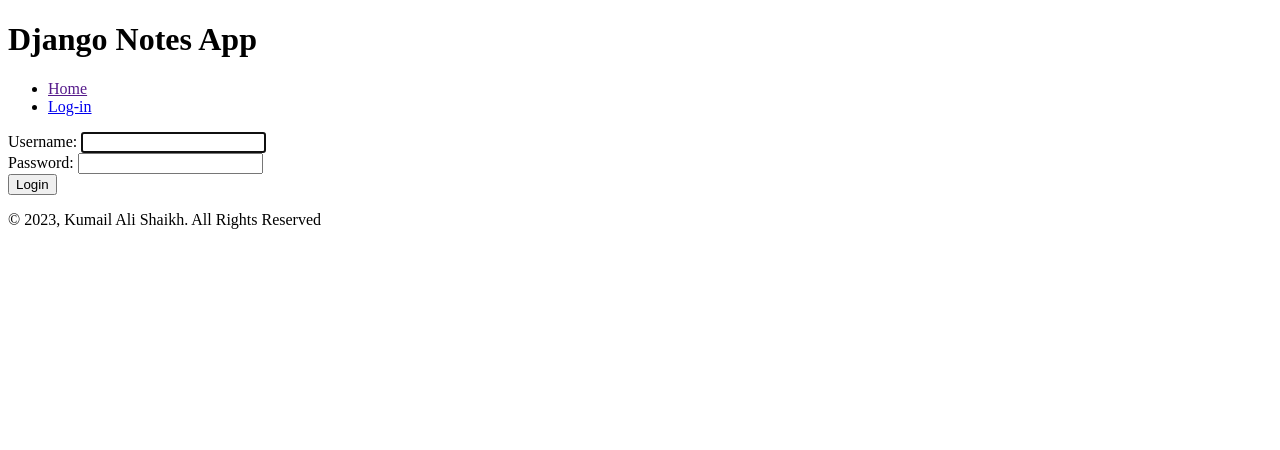
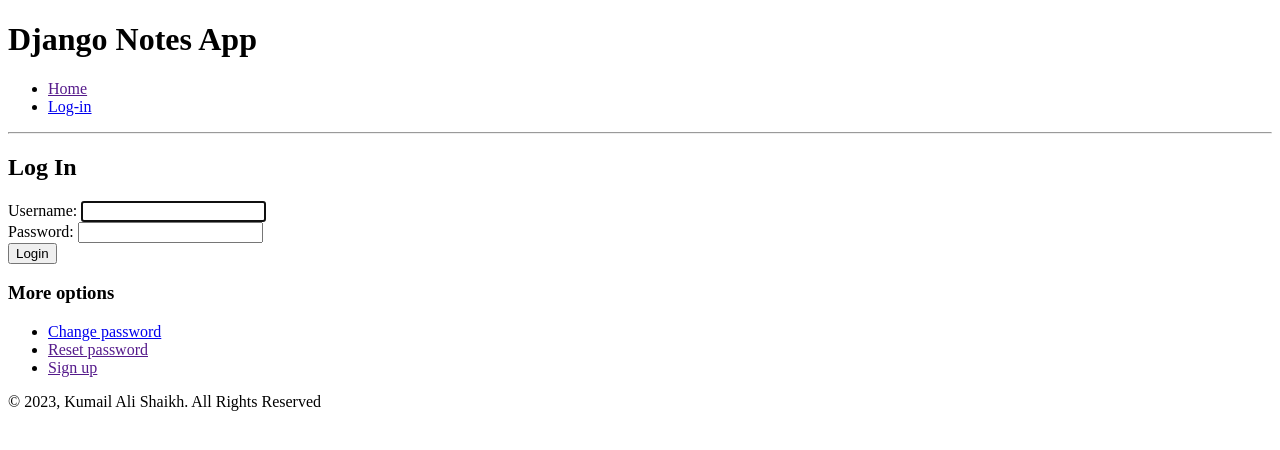
Before and after one commit to kumailalidev/django-projects, a Django app: page /accounts/login/ in a window 1280 px wide. Shown: the top 450 px of the page. Run offline with Django 4.2, Linux system fonts and the light colour scheme.

Commit message:
p04-Updated password change done view and template using Django default authentication and updated login template to add options for changing password

```diff
--- a/04-Notes-App/notes/templates/registration/login.html
+++ b/04-Notes-App/notes/templates/registration/login.html
@@ -3,6 +3,13 @@
 {% block title %}Log in &ndash; Notes App{% endblock title %}
 
 {% block content %}
+    <!-- horizontal line -->
+    <hr>
+
+    <div>
+        <div>
+            <h2>Log In</h2>
+        </div>
         <div>
             {# if form contains any errors, display a message. #}
             {% if form.errors %}
@@ -17,8 +24,10 @@
                     <p>Please login to see this page</p>
                 {% endif %}
             {% endif %}
+        </div>
 
         <!-- Login form -->
+        <div>
             <form method="post" action="{% url 'login' %}">
                 {% csrf_token %}
 
@@ -41,4 +50,15 @@
                 <input type="hidden" name="next" value="{{ next }}">
             </form>
         </div>
+
+        <!-- change password and registration options -->
+        <div>
+            <h3>More options</h3>
+            <ul>
+                <li><a href="{% url 'password_change' %}">Change password</a></li>
+                <li><a href="">Reset password</a></li>
+                <li><a href="">Sign up</a></li>
+            </ul>
+        </div>
+    </div>
 {% endblock content %}
--- a/04-Notes-App/notes/urls.py
+++ b/04-Notes-App/notes/urls.py
@@ -13,4 +13,9 @@ urlpatterns = [
         auth_views.PasswordChangeView.as_view(),
         name="password_change",
     ),
+    path(
+        "accounts/password_change_done/",
+        auth_views.PasswordChangeDoneView.as_view(),
+        name="password_change_done",
+    ),
 ]
```
Also changed, not shown: 04-Notes-App/notes/templates/registration/password_change_done.html (added, +13 -0 lines). Lines whose indentation alone changed are shown as unchanged.
